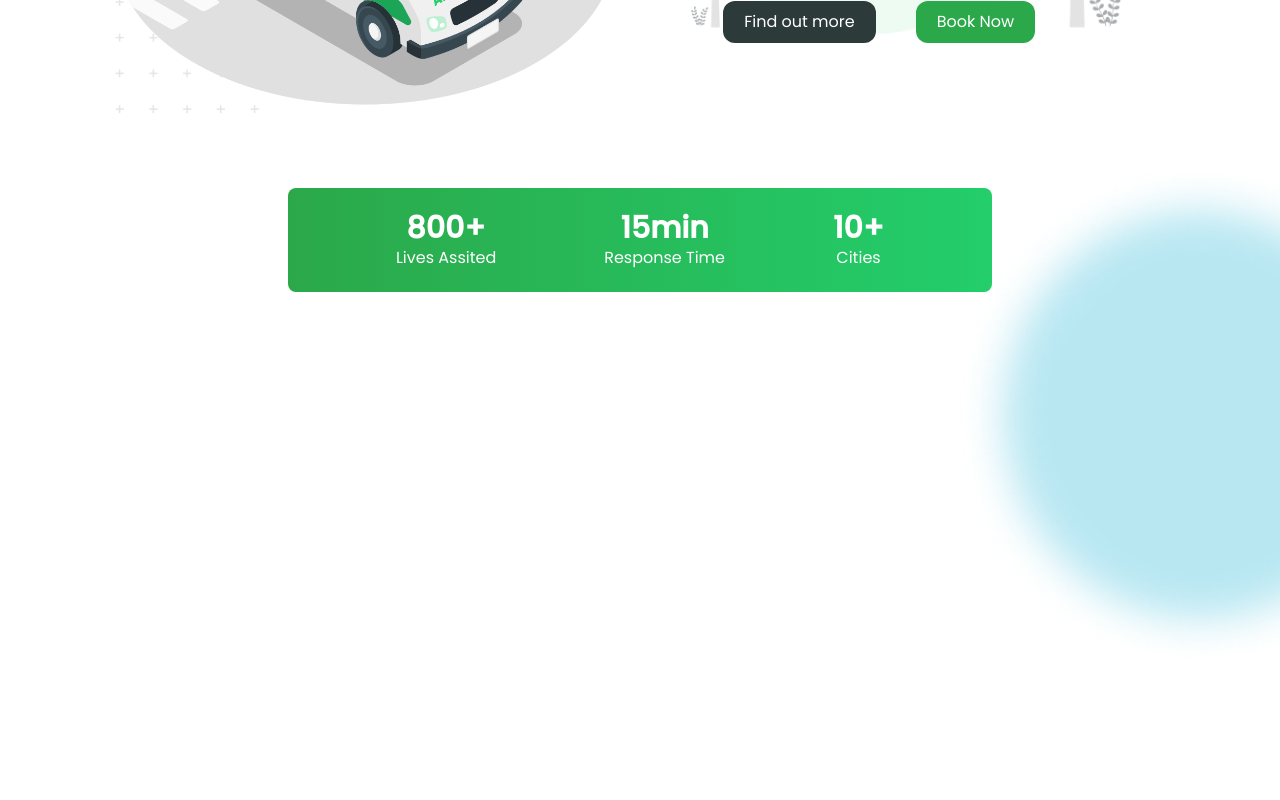
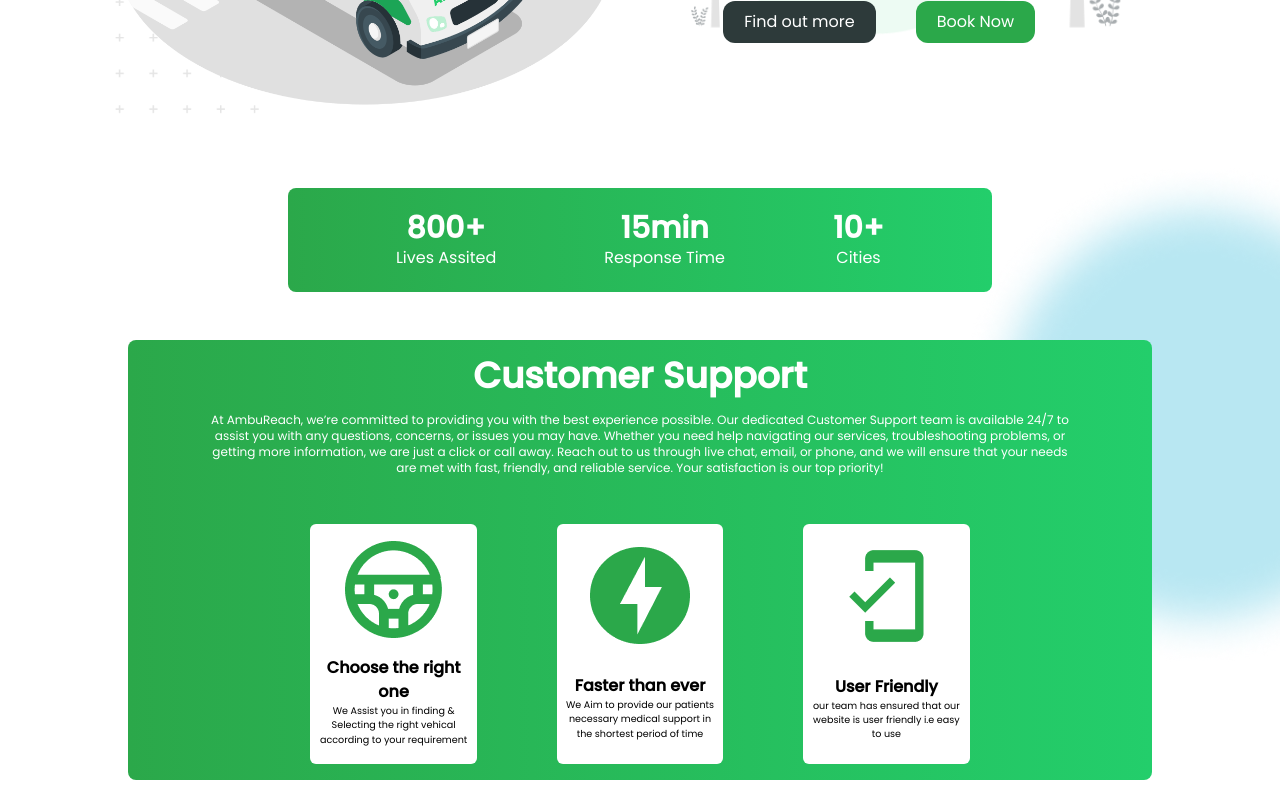
Before and after one commit to AyushMaharwade/Ambulance-Service-webiste, a React (Vite) app: page / in a window 1280 px wide. Shown: the part 508-1308 px from the top of the page. Before the commit the page ends 1175 px from the top, so only its background shows below. Built offline with nearby package versions, Linux system fonts and the light colour scheme; a web font is replaced by a local one.

Commit message:
modified:   src/App.jsx 	new file:   src/components/CustomerSupport.jsx 	modified:   src/components/Navbar.jsx

```diff
--- a/src/App.jsx
+++ b/src/App.jsx
@@ -1,6 +1,7 @@
 import Navbar from "./components/Navbar"
 import Main from "./components/Main"
 import Insight from "./components/Insight"
+import CustomerSupport from "./components/CustomerSupport"
 
 const App = () => {
 
@@ -9,6 +10,7 @@ const App = () => {
     <Navbar />
     <Main />
     <Insight />
+    <CustomerSupport />
     </>
   )
 }
--- /dev/null
+++ b/src/components/CustomerSupport.jsx
@@ -0,0 +1,38 @@
+
+const CustomerSupport = () => {
+    return (
+        <section className="w-auto h-fit md:h-[55vh] flex items-center justify-center font-poppins relative my-5">
+            <div className="flex flex-col items-center justify-around h-fit md:h-[55vh] w-[80vw] md:w-[80vw] bg-gradient-to-r from-primary to-primary-light rounded-lg lg:p-0 p-4">
+                <div className="flex-center flex-col text-center text-white">
+                    <h1 className="text-3xl md:text-4xl font-semibold">Customer Support</h1>
+                    <p className="text-xs px-[5rem] py-[1rem] hidden md:block">At AmbuReach, we’re committed to providing you with the best experience possible. Our dedicated Customer Support team is available 24/7 to assist you with any questions, concerns, or issues you may have. Whether you need help navigating our services, troubleshooting problems, or getting more information, we are just a click or call away. Reach out to us through live chat, email, or phone, and we will ensure that your needs are met with fast, friendly, and reliable service. Your satisfaction is our top priority!</p>
+                </div>
+                <div className="flex flex-col lg:flex-row items-center justify-evenly gap-10 md:gap-20 lg:m-0 m-4">
+                    <div className="w-fit md:h-[30vh] md:w-[13vw] rounded-md bg-white flex flex-col items-center justify-around py-2 px-2">
+                        <img src="public/assets/icons/🦆 icon _streering_.png" />
+                        <div className="text-center">
+                            <h3 className="text-md font-semibold">Choose the right one</h3>
+                            <p className="text-[0.6rem]">We Assist you in finding & Selecting  the right vehical according to your requirement</p>
+                        </div>
+                    </div>
+                    <div className="w-fit md:h-[30vh] md:w-[13vw] rounded-md bg-white flex flex-col items-center justify-around py-2 px-2">
+                        <img src="public/assets/icons/🦆 icon _fastapi_.png" />
+                        <div className="text-center">
+                            <h3 className="text-md font-semibold">Faster than ever</h3>
+                            <p className="text-[0.6rem]">We Aim to provide our patients necessary medical support in  the shortest period of time</p>
+                        </div>
+                    </div>
+                    <div className="w-fit md:h-[30vh] md:w-[13vw] rounded-md bg-white flex flex-col items-center justify-around py-2 px-2">
+                        <img src="public/assets/icons/🦆 icon _mobile friendly_.png"/>
+                        <div className="text-center">
+                            <h3 className="text-md font-semibold">User Friendly</h3>
+                            <p className="text-[0.6rem]">our team has ensured that our website is user friendly i.e easy to use </p>
+                        </div>
+                    </div>
+                </div>
+            </div>
+        </section>
+    )
+}
+
+export default CustomerSupport
--- a/src/components/Navbar.jsx
+++ b/src/components/Navbar.jsx
@@ -9,12 +9,14 @@ const Navbar = () => {
             </div>
 
             <div className="flex justify-evenly items-baseline gap-7 max-sm:justify-end max-sm:flex-1">
-              <img src="public/assets/icons/🦆 icon _hamburger button_.png" className="cursor-pointer block md:hidden lg:hidden h-[40px] w-[40px]"/>
+              <button>
+                <img src="public/assets/icons/🦆 icon _hamburger button_.png" className="cursor-pointer block md:hidden lg:hidden h-[40px] w-[40px]"/>
+              </button>
               <ol className="flex justify-evenly items-center gap-8 font-medium  max-sm:hidden">
-                <li className="cursor-pointer">About us</li>
-                <li className="cursor-pointer">Services</li>
-                <li className="cursor-pointer">Pricing</li>
-                <li className="cursor-pointer">Use Cases</li>
+                <li className="cursor-pointer hover:text-primary-light">About us</li>
+                <li className="cursor-pointer hover:text-primary-light">Services</li>
+                <li className="cursor-pointer hover:text-primary-light">Pricing</li>
+                <li className="cursor-pointer hover:text-primary-light">Use Cases</li>
               </ol>
             </div>
         </nav>
```
